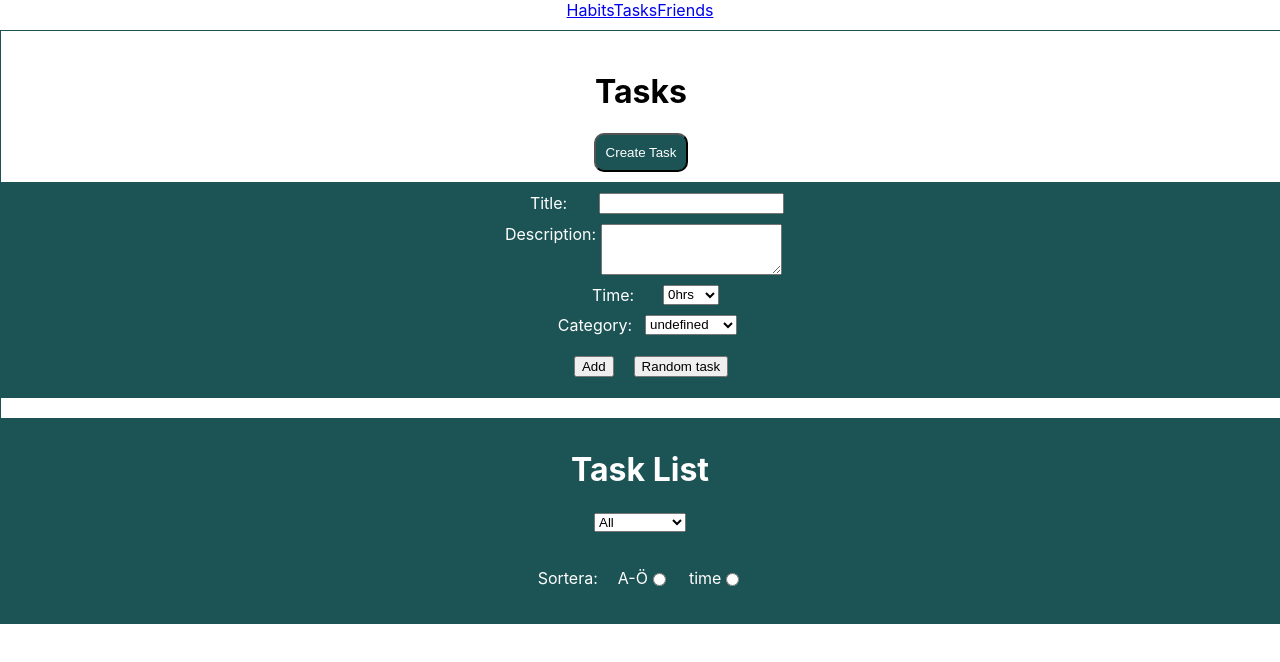
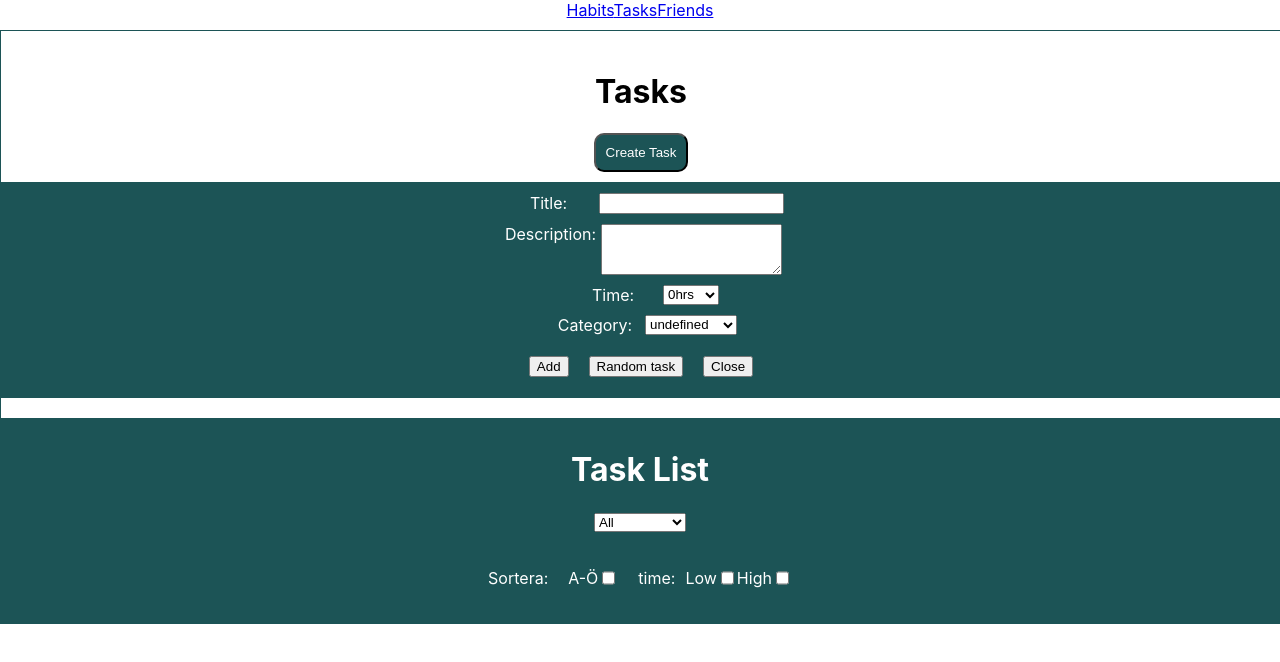
Before and after one commit to Sopmel/grouptask, a React (Create React App) app: page /task in a window 1280 px wide. Both pictures are taken after a click on the button "Create Task". Shown: the top 662 px of the page. Built offline with nearby package versions, Linux system fonts and the light colour scheme.

Commit message:
new uppdates in task

```diff
--- a/src/Components/NewTask.jsx
+++ b/src/Components/NewTask.jsx
@@ -2,7 +2,7 @@ import React, { useState } from "react";
 import RandomTask from "./RandomTask";
 
 const NewTask = (props) => {
-  const { showForm, title, category, handleChange, handleSave, setTitle, setDesc, setCategory} = props;
+  const { showForm, title, desc, time, category, handleChange, handleSave, setTitle, setCategory} = props;
   const [showRandomTask, setShowRandomTask] = useState(false);
   const [loadingRandomTask, setLoadingRandomTask] = useState(false);
 
@@ -24,6 +24,11 @@ const NewTask = (props) => {
     setShowRandomTask(false);
 
 
+  };
+
+  const handleClose = () => {
+    setTitle("");
+    setCategory("");
   };
 
   return (
@@ -55,13 +60,14 @@ const NewTask = (props) => {
           <label style={{ width: "100px" }}>Description:</label>
           <textarea
             rows={3}
+            value={desc}
             onChange={(e) => handleChange(e, "desc")}
             name="desc"
           ></textarea>
         </div>
         <div style={{ display: "flex", marginBottom: "10px" }}>
           <label style={{ width: "100px" }}>Time: </label>
-          <select name="hours" id="hours" onChange={(e) => handleChange(e, "time")}
+          <select name="hours" id="hours" value={time} onChange={(e) => handleChange(e, "time")}
             >
 
               {Array.from({ length: 25 }, (_, index) => (
@@ -95,6 +101,7 @@ const NewTask = (props) => {
         <div style={{margin: "10px"}}>
           <button style={{marginRight: "20px", marginLeft: "20px"}} onClick={() => handleSave()}>Add</button>
           <button onClick={handleRandomTask} disabled={loadingRandomTask}>{loadingRandomTask ? 'Fetching...' : 'Random task'}</button>
+          <button style={{marginRight: "20px", marginLeft: "20px"}} onClick={handleClose}>Close</button>
         </div>
         {showRandomTask && <RandomTask onRandomTask={handleRandomTask} />}
       </form>
--- a/src/Components/TaskCard.jsx
+++ b/src/Components/TaskCard.jsx
@@ -1,7 +1,11 @@
 import { useState } from "react";
+import UseLocalStorage from "./UseLocalStorage";
 
 const TaskCard = ({ taskObj, index, onDelete, onEdit}) => {
-  const [taskComplete, setTaskComplete] = useState(false);
+  const [taskComplete, setTaskComplete] = UseLocalStorage(
+    `taskComplete_${index}`,
+    false
+  );
 
 
     const handleDelete = () => {
--- /dev/null
+++ b/src/Components/TaskList.jsx
@@ -0,0 +1,102 @@
+
+import React from "react";
+import TaskCard from "./TaskCard";
+
+const TaskList = ({ taskList, filteredCategory, handleDelete, handleEdit, setTaskList }) => {
+  return ( <>
+
+
+    <div style={{margin: "10px", color: "white", display: "flex", justifyContent: "center", gap: "20px"}}>
+        <p>Sortera:</p>
+
+{/* Alphabetisk ordning */}
+        <div style={{display: "flex", justifyContent: "center"}}>
+          <p>A-Ö</p>
+        <input type="checkbox"
+
+        onClick={() => {
+          const sortedTaskList = [...taskList].sort((a , b) => {
+            const titleA = a.Title.toUpperCase();
+            const titleB = b.Title.toUpperCase();
+            if (titleA < titleB) {
+              return -1;
+            }
+            if (titleA > titleB) {
+              return 1;
+            }
+            return 0;
+
+          });
+          console.log(sortedTaskList)
+
+
+          setTaskList(sortedTaskList);
+
+        }}
+
+        />
+        </div>
+{/* sorterar på tid */}
+        <div style={{display: "flex", justifyContent: "center"}}>
+          <p style={{marginRight: "10px"}}>time: </p> <p>Low</p>
+        <input type="checkbox"
+                onClick={() => {
+                  const sortedTaskList = [...taskList].sort((a , b) => {
+                    const timeA = a.time.toUpperCase();
+                    const timeB = b.time.toUpperCase();
+                    if (timeA < timeB) {
+                      return -1;
+                    }
+                    if (timeA > timeB) {
+                      return 1;
+                    }
+                    return 0;
+
+                  });
+                  console.log(sortedTaskList)
+
+
+                  setTaskList(sortedTaskList);
+
+                }}
+
+        />
+        <p>High</p>
+                <input type="checkbox"
+                onClick={() => {
+                  const sortedTaskList = [...taskList].sort((a , b) => {
+                    const timeA = a.time.toUpperCase();
+                    const timeB = b.time.toUpperCase();
+                    if (timeB < timeA) {
+                      return -1;
+                    }
+                    if (timeB > timeA) {
+                      return 1;
+                    }
+                    return 0;
+
+                  });
+                  console.log(sortedTaskList)
+
+
+                  setTaskList(sortedTaskList);
+
+                }}
+        />
+        </div>
+
+      </div>
+    <div style={{ display: "flex", gap: "1rem", flexWrap: "wrap" }}>
+      {taskList
+    //   filtrerar på kategori
+        .filter(task => filteredCategory === "all" || task.category === filteredCategory)
+    // mappar igenom filtrerad array och renderar kort
+        .map((obj, index) => (
+          <TaskCard key={index} taskObj={obj} index={index} onDelete={handleDelete} onEdit={handleEdit} />
+        ))}
+    </div>
+    </>
+  );
+};
+
+export default TaskList;
--- /dev/null
+++ b/src/Components/UseLocalStorage.jsx
@@ -0,0 +1,14 @@
+import { useState, useEffect } from 'react';
+
+const UseLocalStorage = (key, initialValue) => {
+  const storedValue = JSON.parse(localStorage.getItem(key));
+  const [value, setValue] = useState(storedValue || initialValue);
+
+  useEffect(() => {
+    localStorage.setItem(key, JSON.stringify(value));
+  }, [key, value]);
+
+  return [value, setValue];
+};
+
+export default UseLocalStorage;
--- a/src/Pages/TasksPage.jsx
+++ b/src/Pages/TasksPage.jsx
@@ -1,6 +1,8 @@
 import React, { useState, useEffect} from "react";
 import TaskCard from "../Components/TaskCard";
 import NewTask from "../Components/NewTask";
+import TaskList from "../Components/TaskList";
+import UseLocalStorage from "../Components/UseLocalStorage";
 
 const TaskPage = () => {
   const [showForm, setShowForm] = useState(false);
@@ -71,7 +73,9 @@ const TaskPage = () => {
 // visa form
   setShowForm(true);
 
+
 }
+console.log(taskList)
 
 const handleCategoryChange = (e) => {
   setFilteredCategory(e.target.value);
@@ -111,13 +115,6 @@ const handleSave = () => {
     });
   };
 
-  useEffect(() => {
-    const storedTaskList = JSON.parse(localStorage.getItem("taskList"));
-    if (storedTaskList) {
-      setTaskList(storedTaskList);
-    }
-  }, []);
-
   return (
     <>
       <div
@@ -151,10 +148,12 @@ const handleSave = () => {
         handleChange={handleChange}
         title={title}
         desc={desc}
+        time={time}
         category={category}
         setTitle={setTitle}
         setDesc={setDesc}
         setCategory={setCategory}
+        setTime={setTime}
         />
 
       </div>
@@ -178,81 +177,14 @@ const handleSave = () => {
             <option value={"undefined"}>undefined</option>
       </select>
       </div>
-      <div style={{margin: "10px", color: "white", display: "flex", justifyContent: "center", gap: "20px"}}>
-        <p>Sortera:</p>
 
-        <div style={{display: "flex", justifyContent: "center"}}>
-          <p>A-Ö</p>
-        <input type="radio"
-
-        onClick={() => {
-          const sortedTaskList = [...taskList].sort((a , b) => {
-            const titleA = a.Title.toUpperCase();
-            const titleB = b.Title.toUpperCase();
-            if (titleA < titleB) {
-              return -1;
-            }
-            if (titleA > titleB) {
-              return 1;
-            }
-            return 0;
-
-          });
-          console.log(sortedTaskList)
-
-
-          setTaskList(sortedTaskList);
-
-        }}
+        <TaskList taskList={taskList}
+        filteredCategory={filteredCategory}
+        handleDelete={handleDelete}
+        handleEdit={handleEdit}
+        setTaskList={setTaskList}
 
         />
-        </div>
-
-        <div style={{display: "flex", justifyContent: "center"}}>
-          <p>time</p>
-        <input type="radio"
-                onClick={() => {
-                  const sortedTaskList = [...taskList].sort((a , b) => {
-                    const timeA = a.time.toUpperCase();
-                    const timeB = b.time.toUpperCase();
-                    if (timeA < timeB) {
-                      return -1;
-                    }
-                    if (timeA > timeB) {
-                      return 1;
-                    }
-                    return 0;
-
-                  });
-                  console.log(sortedTaskList)
-
-
-                  setTaskList(sortedTaskList);
-
-                }}
-        />
-        </div>
-
-      </div>
-
-      <div style={{ display: "flex", gap: "1rem", flexWrap: "wrap" }}>
-
-          {taskList
-            .filter(task => filteredCategory === "all" || task.category === filteredCategory)
-            .map((obj, index) => (
-
-              <TaskCard
-              key={index}
-              taskObj={obj}
-              index={index}
-              onDelete={handleDelete}
-              onSave={handleSave}
-              onEdit={handleEdit}
-              />
-            ))}
-
-
-        </div>
     </div>
     </>
   );
```
